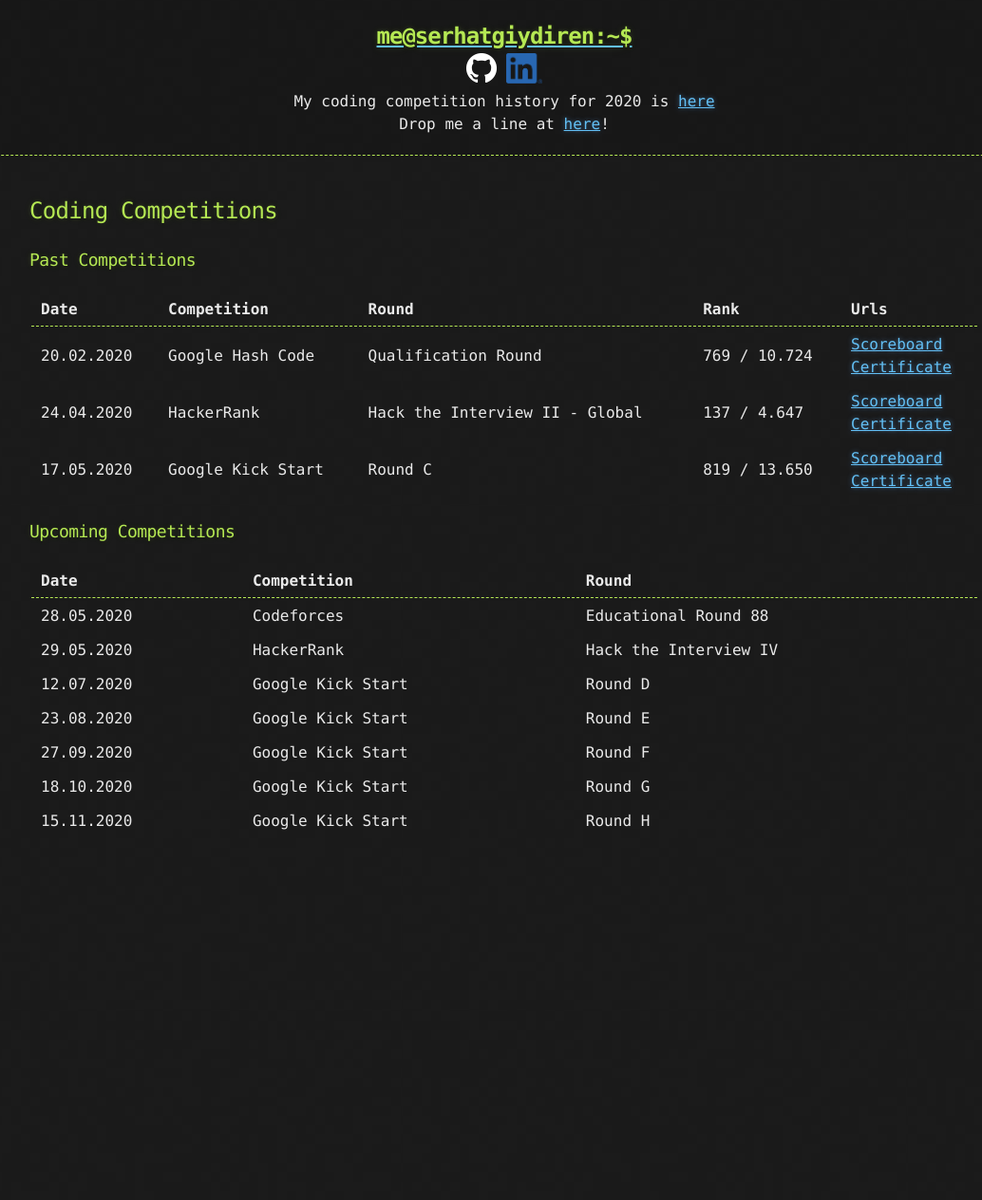
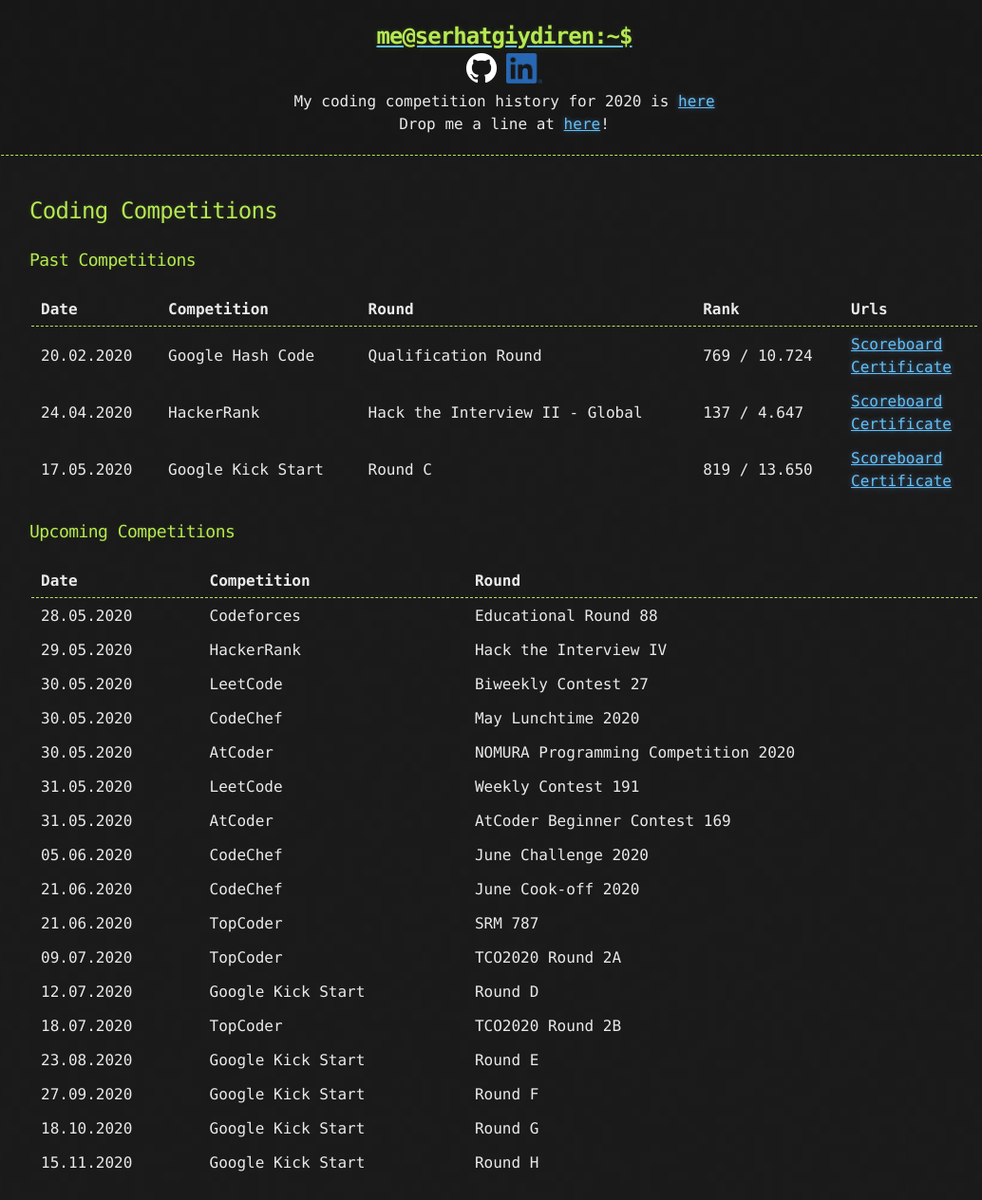
Before and after one commit to goodHunter27/serhatgiydiren.github.io, a Jekyll site: the page built from _posts/2020-01-07-coding-competitions.md, in a window 1280 px wide. Shown: the whole page at 95% size, without its empty margins (109-1143 px from the left). Built offline with Jekyll 4.4.1, drawn with Linux system fonts in a browser that asks for light colours; before the commit the page ends 904 px from its top, so only the background shows below that.

Commit message:
Update 2020-01-07-coding-competitions.md

```diff
--- a/_posts/2020-01-07-coding-competitions.md
+++ b/_posts/2020-01-07-coding-competitions.md
@@ -17,7 +17,17 @@
 ------------ | ------------- | -------------
 28.05.2020 | Codeforces | Educational Round 88
 29.05.2020 | HackerRank | Hack the Interview IV
+30.05.2020 | LeetCode | Biweekly Contest 27
+30.05.2020 | CodeChef | May Lunchtime 2020
+30.05.2020 | AtCoder | NOMURA Programming Competition 2020
+31.05.2020 | LeetCode | Weekly Contest 191
+31.05.2020 | AtCoder | AtCoder Beginner Contest 169
+05.06.2020 | CodeChef | June Challenge 2020
+21.06.2020 | CodeChef | June Cook-off 2020
+21.06.2020 | TopCoder | SRM 787
+09.07.2020 | TopCoder | TCO2020 Round 2A
 12.07.2020 | Google Kick Start | Round D
+18.07.2020 | TopCoder | TCO2020 Round 2B
 23.08.2020 | Google Kick Start | Round E
 27.09.2020 | Google Kick Start | Round F
 18.10.2020 | Google Kick Start | Round G
```
